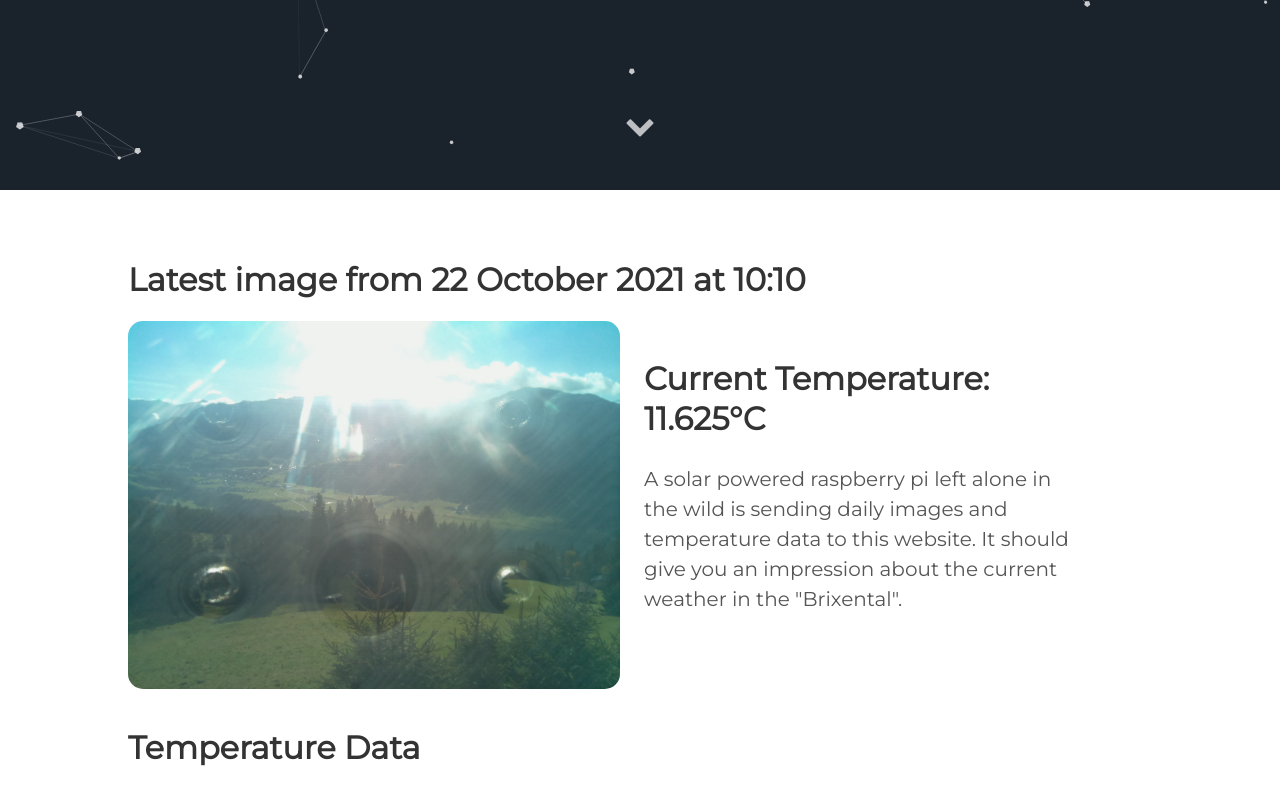
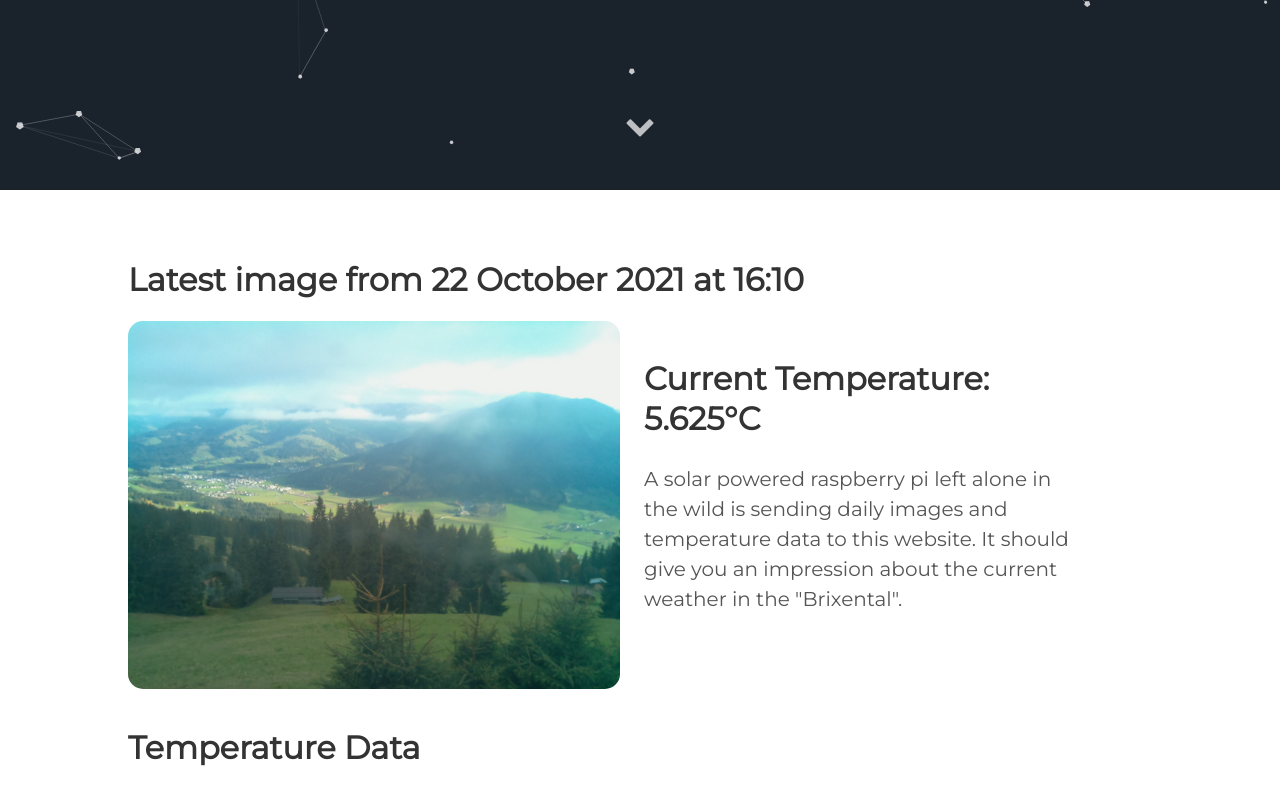
Before and after one commit to vektorious/vektorious.github.io, a Jekyll site: the page built from resources/huette.md, in a window 1280 px wide and 900 px high, scrolled down 710 px. Shown: the top 805 px of the window. Built offline with Jekyll 4.4.1, drawn with Linux system fonts in a browser that asks for light colours.

Commit message:
I'm a bot beep boop

```diff
--- a/resources/huette.md
+++ b/resources/huette.md
@@ -6,13 +6,13 @@ image: '/assets/img/'
 description: 'Live image from the Austrian alps'
 twitter_text: ' '
 ---
-## Latest image from 22 October 2021 at 10:10
+## Latest image from 22 October 2021 at 16:10
 <div class="huette">
   <div class="huette-image">
     <img src="{{ "/assets/img/huette.jpg" | prepend: site.baseurl }}">
   </div>
   <div class="huette-text">
-        <h2>Current Temperature: 11.625°C</h2>
+        <h2>Current Temperature: 5.625°C</h2>
         <p>A solar powered raspberry pi left alone in the wild is sending daily images and temperature data to this website. It should give you an impression about the current weather in the "Brixental".</p>
 
   </div>
```
Also changed, not shown: rpi-script/2021-10-22_160917.txt (renamed from rpi-script/2021-10-22_100918.txt, +5 -5 lines), rpi-script/huette.md (+2 -2 lines), assets/img/huette.jpg, assets/img/temp_plot.png, rpi-script/temp_plot.png, 1 other file.
